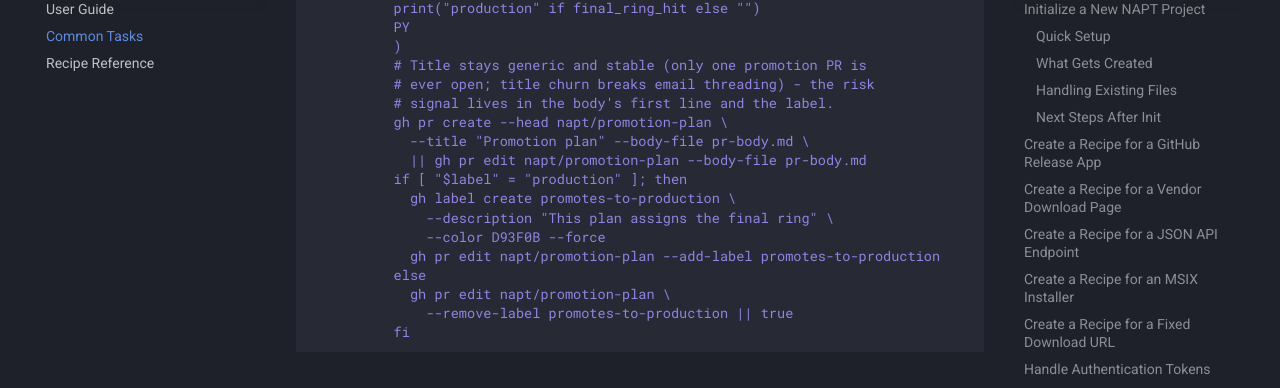
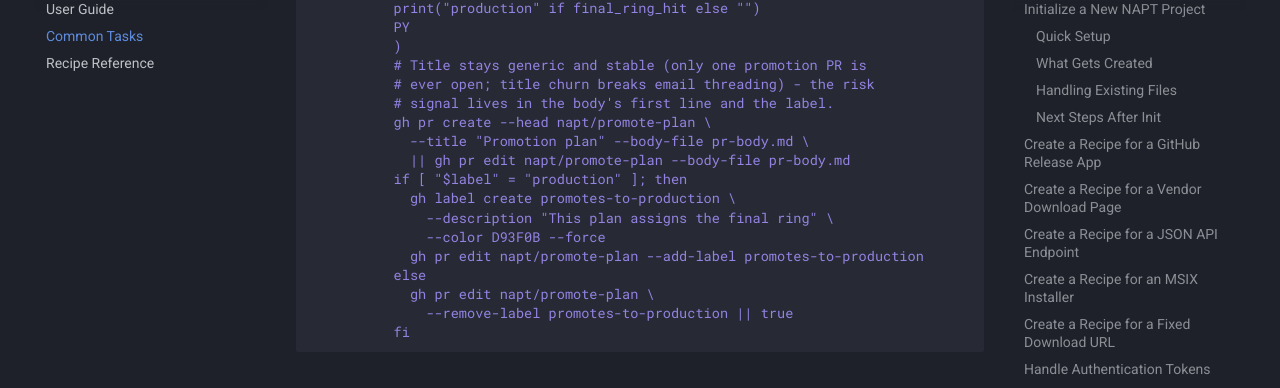
Before and after one commit to RogerCibrian/notapkgtool, an MkDocs documentation site: the page built from docs/common-tasks.md, in a window 1280 px wide and 900 px high, scrolled down 24259 px. Shown: the part 147-535 px from the top of the window. Built offline with MkDocs 1.6.1 and Material for MkDocs 9.7.7, drawn with Linux system fonts in a browser that asks for light colours; comment, search, counter and statistics services are not loaded; some of the changed text lies outside the part shown.

Commit message:
docs: Rename plan branch to napt/promote-plan

````diff
--- a/docs/common-tasks.md
+++ b/docs/common-tasks.md
@@ -1164,10 +1164,10 @@ jobs:
           [ -z "$(git status --porcelain -- state)" ] && exit 0
           git config user.name "napt-bot"
           git config user.email "napt-bot@users.noreply.github.com"
-          git checkout -B napt/promotion-plan origin/main
+          git checkout -B napt/promote-plan origin/main
           git add state
           git commit -m "feat: Plan ring promotions"
-          git push -f origin napt/promotion-plan
+          git push -f origin napt/promote-plan
           # Writes pr-body.md from the plan files themselves: the risk
           # line first, then each app's action summaries (the same
           # sentences NAPT wrote into the files), the hold instruction,
@@ -1247,16 +1247,16 @@ jobs:
           # Title stays generic and stable (only one promotion PR is
           # ever open; title churn breaks email threading) - the risk
           # signal lives in the body's first line and the label.
-          gh pr create --head napt/promotion-plan \
+          gh pr create --head napt/promote-plan \
             --title "Promotion plan" --body-file pr-body.md \
-            || gh pr edit napt/promotion-plan --body-file pr-body.md
+            || gh pr edit napt/promote-plan --body-file pr-body.md
           if [ "$label" = "production" ]; then
             gh label create promotes-to-production \
               --description "This plan assigns the final ring" \
               --color D93F0B --force
-            gh pr edit napt/promotion-plan --add-label promotes-to-production
+            gh pr edit napt/promote-plan --add-label promotes-to-production
           else
-            gh pr edit napt/promotion-plan \
+            gh pr edit napt/promote-plan \
               --remove-label promotes-to-production || true
           fi
 ```
````
Also changed, not shown: docs/changelog.md (+3 -0 lines).
